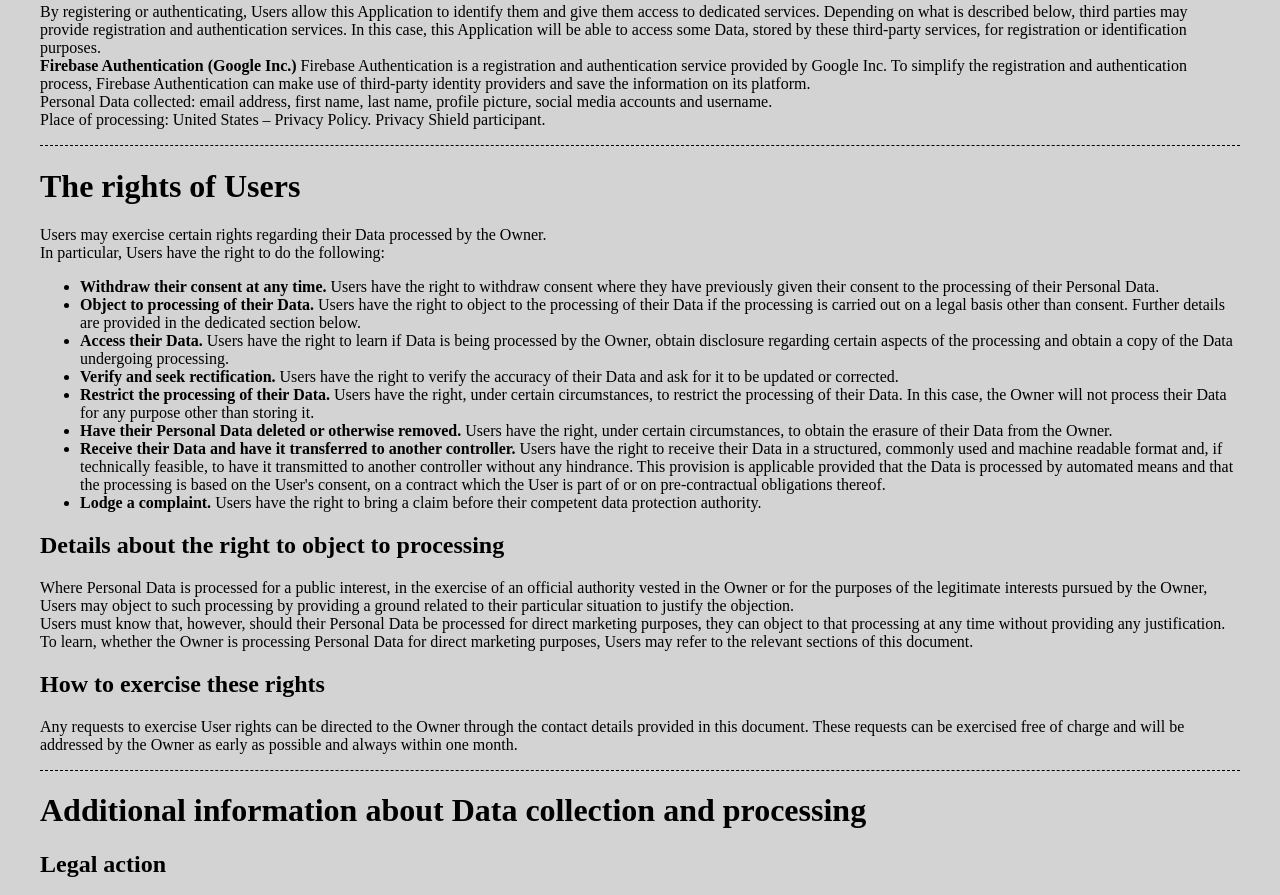
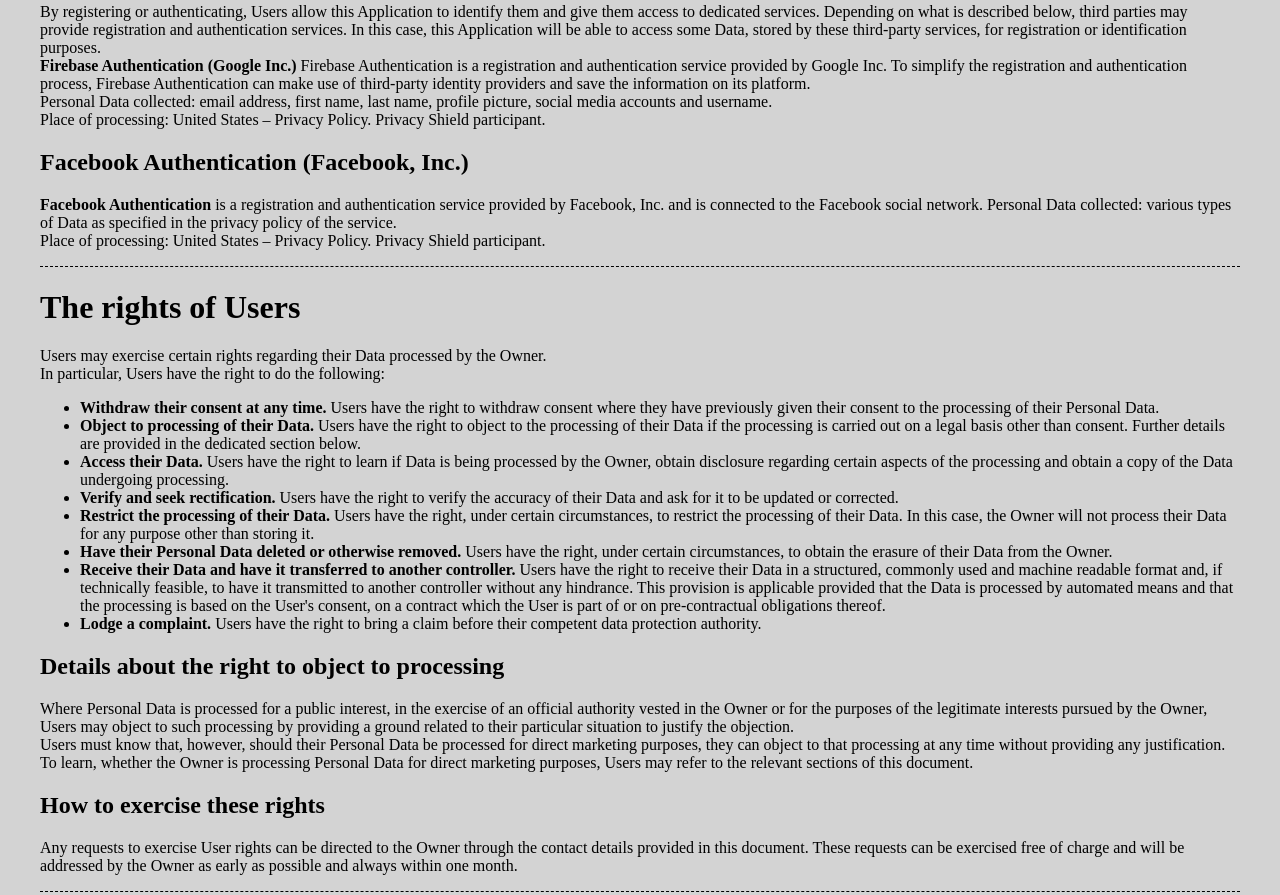
Before and after one commit to roeyHonig/cookBookPrivacyPolicy, a plain HTML site: page index.html in a window 1280 px wide. Shown: the part 2471-3366 px from the top of the page. Drawn offline with Linux system fonts and the light colour scheme.

Commit message:
service Facebook Auth

```diff
--- a/index.html
+++ b/index.html
@@ -141,6 +141,12 @@
                                         <br>
                                         Place of processing: United States – Privacy Policy. Privacy Shield participant.</p>
 
+                                    <h2>Facebook Authentication (Facebook, Inc.)</h2>
+                                    <p><b>Facebook Authentication</b>  is a registration and authentication service provided by Facebook, Inc. and is connected to the Facebook social network.
+                                            Personal Data collected: various types of Data as specified in the privacy policy of the service.
+                                            <br>
+                                            Place of processing: United States – Privacy Policy. Privacy Shield participant.
+    </p>
 
                         </div>
 
```
